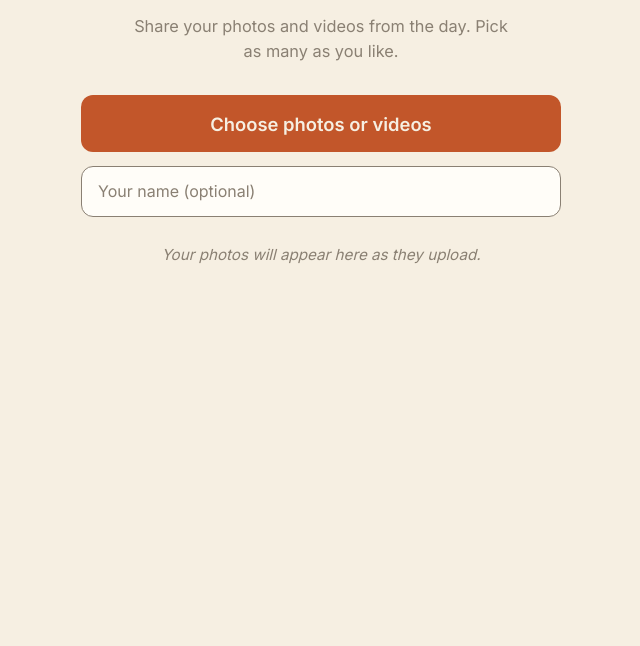
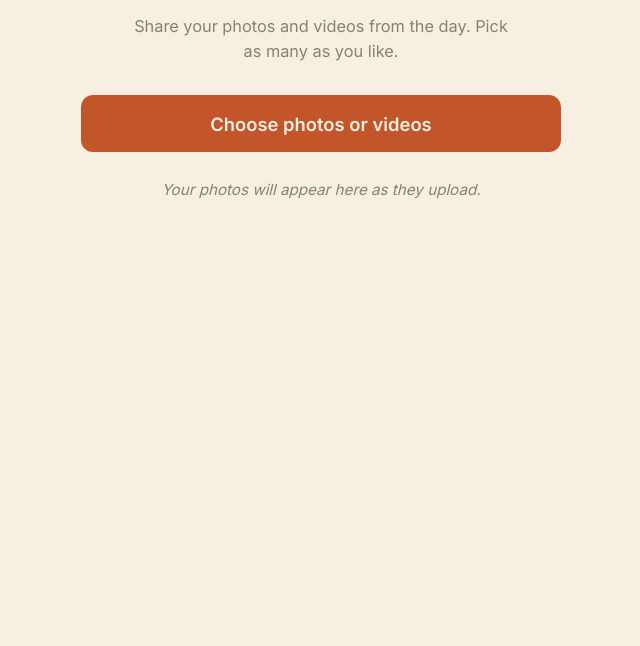
Before and after one commit to jmacdonald263/wedding-photos, a plain HTML site: page index.html in a window 1280 px wide. Shown: the part 154-800 px from the top of the page, without its empty margins (319-959 px from the left). Drawn offline with nearby package versions, Linux system fonts and the light colour scheme.

Commit message:
Drop wedding location from eyebrow and remove uploader name field
Eyebrow now shows the date only so the page reads the same wherever it is
shared. The optional name field and its uploaderName payload are gone; stored
filenames are now timestamp_originalName.

Co-Authored-By: Claude Opus 4.8 (1M context) <noreply@anthropic.com>

```diff
--- a/index.html
+++ b/index.html
@@ -96,26 +96,10 @@
 
   .choose-button:hover { background: var(--ember-soft); }
 
-  .choose-button:focus-visible,
-  .name-input:focus-visible {
+  .choose-button:focus-visible {
     outline: 3px solid var(--teal);
     outline-offset: 2px;
   }
-
-  .name-input {
-    display: block;
-    width: 100%;
-    margin-top: 0.85rem;
-    border: 1.5px solid var(--stone);
-    border-radius: 0.75rem;
-    background: #FFFDF8;
-    color: var(--ink);
-    font-family: inherit;
-    font-size: 1rem;
-    padding: 0.9rem 1rem;
-  }
-
-  .name-input::placeholder { color: var(--stone); }
 
   .visually-hidden {
     position: absolute;
@@ -195,7 +179,7 @@
 </style>
 
 <main class="page">
-  <p class="eyebrow">18 July 2026 &middot; Westray, Orkney</p>
+  <p class="eyebrow">18 July 2026</p>
   <h1 class="names">Hannah &amp; Jamie</h1>
 
   <!-- Signature motif: a single thin hand-drawn coastline wave in ember -->
@@ -214,14 +198,6 @@
     accept="image/*,video/*"
     multiple>
 
-  <label class="visually-hidden" for="uploaderNameInput">Your name (optional)</label>
-  <input
-    type="text"
-    id="uploaderNameInput"
-    class="name-input"
-    placeholder="Your name (optional)"
-    autocomplete="name">
-
   <p class="empty-state" id="emptyState">Your photos will appear here as they upload.</p>
   <ul class="upload-list" id="uploadList" aria-live="polite"></ul>
 </main>
@@ -235,7 +211,6 @@
 
   const chooseButton = document.getElementById("chooseButton");
   const fileInput = document.getElementById("fileInput");
-  const uploaderNameInput = document.getElementById("uploaderNameInput");
   const uploadList = document.getElementById("uploadList");
   const emptyState = document.getElementById("emptyState");
 
@@ -340,7 +315,6 @@
           fileName: file.name,
           mimeType: file.type || "application/octet-stream",
           fileData: fileData,
-          uploaderName: uploaderNameInput.value.trim(),
         }),
       });
 
```
Also changed, not shown: 1 other file.
